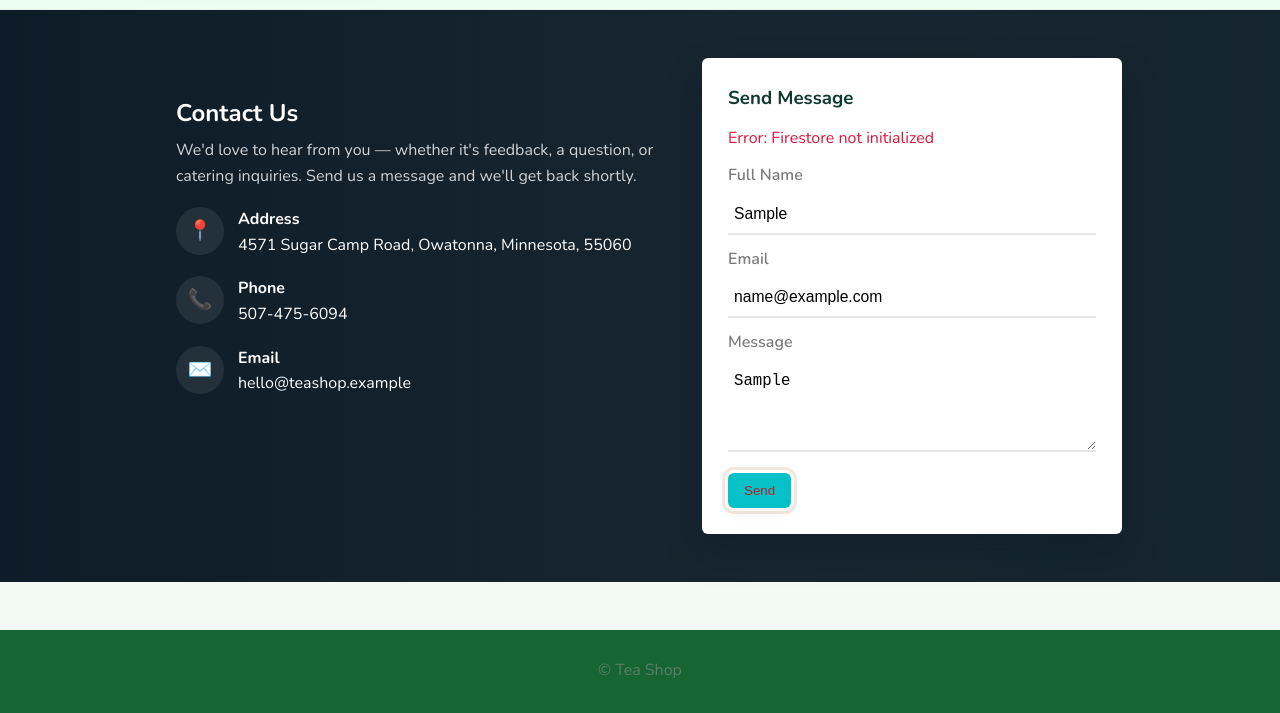
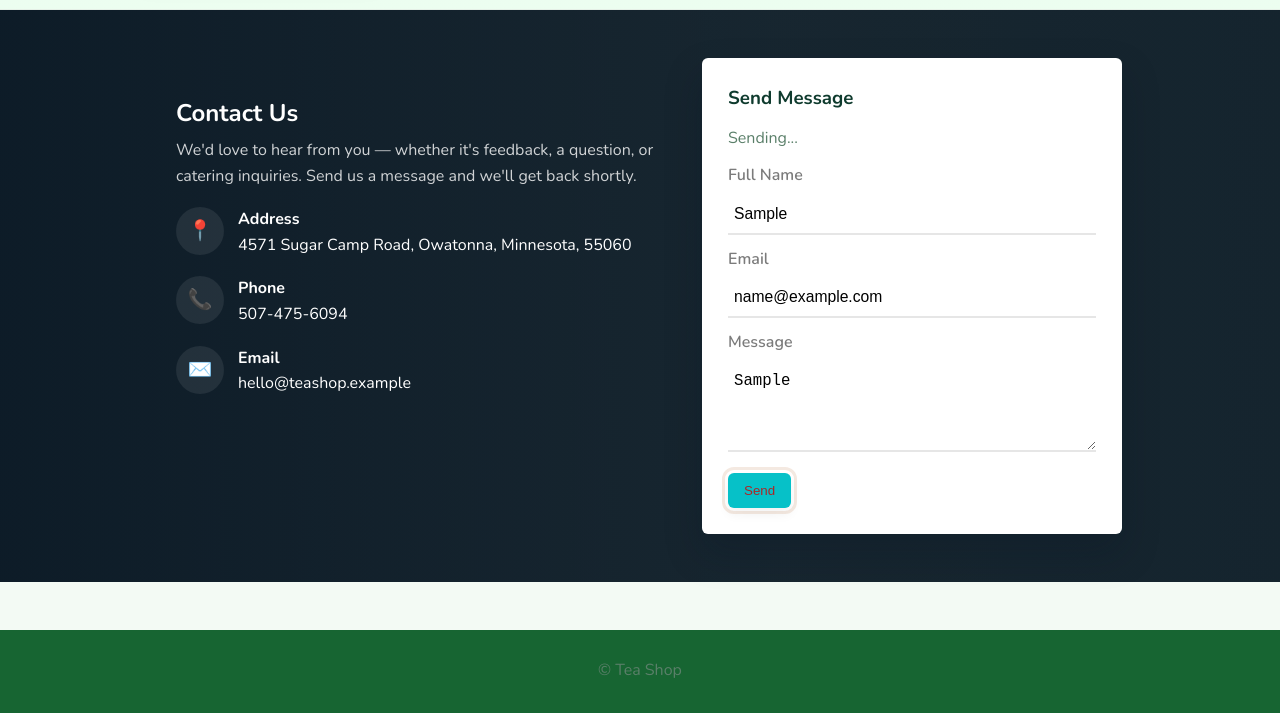
Before and after one commit to dheerajb18032001-cmd/crispy-octo-telegram, a website: page contact.html in a window 1280 px wide. Both pictures are taken after typing "Sample", "name@example.com", "Sample" into the empty fields and a click on the button "Send". Shown: the part 105-818 px from the top of the page. Drawn offline with nearby package versions, Linux system fonts and the light colour scheme; no server answers.

Commit message:
fix: load Firebase SDK in contact.html and improve Firestore initialization

```diff
--- a/contact.html
+++ b/contact.html
@@ -83,6 +83,23 @@
       </div>
     </footer>
 
+    <!-- Firebase SDK -->
+    <script src="https://www.gstatic.com/firebasejs/9.22.2/firebase-app-compat.js"></script>
+    <script src="https://www.gstatic.com/firebasejs/9.22.2/firebase-auth-compat.js"></script>
+    <script src="https://www.gstatic.com/firebasejs/9.22.2/firebase-firestore-compat.js"></script>
+    <script>
+      const firebaseConfig = {
+        apiKey: "AIzaSyDPHOcGwRxir9fMu4o4trpajK8p5a1s-C8",
+        authDomain: "teashop-71af9.firebaseapp.com",
+        projectId: "teashop-71af9",
+        storageBucket: "teashop-71af9.firebasestorage.app",
+        messagingSenderId: "480830622073",
+        appId: "1:480830622073:web:13316536f8575a6fbd47a8",
+        measurementId: "G-KCDVEW77SW"
+      };
+      firebase.initializeApp(firebaseConfig);
+    </script>
+    <script src="scripts/firebase.js"></script>
     <script src="scripts/app.js"></script>
     <script src="scripts/contact.js"></script>
   </body>
--- a/scripts/contact.js
+++ b/scripts/contact.js
@@ -16,6 +16,18 @@ document.addEventListener('DOMContentLoaded', () => {
     form.insertBefore(feedback, firstRow);
   }
 
+  // Wait for Firestore to be available
+  async function waitForFirestore(maxWait = 5000) {
+    const startTime = Date.now();
+    while (Date.now() - startTime < maxWait) {
+      if (window.TeaApp && window.TeaApp.db) {
+        return window.TeaApp.db;
+      }
+      await new Promise(resolve => setTimeout(resolve, 100));
+    }
+    throw new Error('Firestore initialization timeout');
+  }
+
   form.addEventListener('submit', async (e) => {
     e.preventDefault();
     feedback.textContent = 'Sending...';
@@ -32,12 +44,8 @@ document.addEventListener('DOMContentLoaded', () => {
     }
 
     try {
-      // Get Firestore instance from firebase.js if available
-      if (!window.TeaApp || !window.TeaApp.db) {
-        throw new Error('Firestore not initialized');
-      }
-
-      const db = window.TeaApp.db;
+      // Wait for Firestore to initialize
+      const db = await waitForFirestore();
 
       // Save to Firestore contacts collection
       await db.collection('contacts').add({
```
